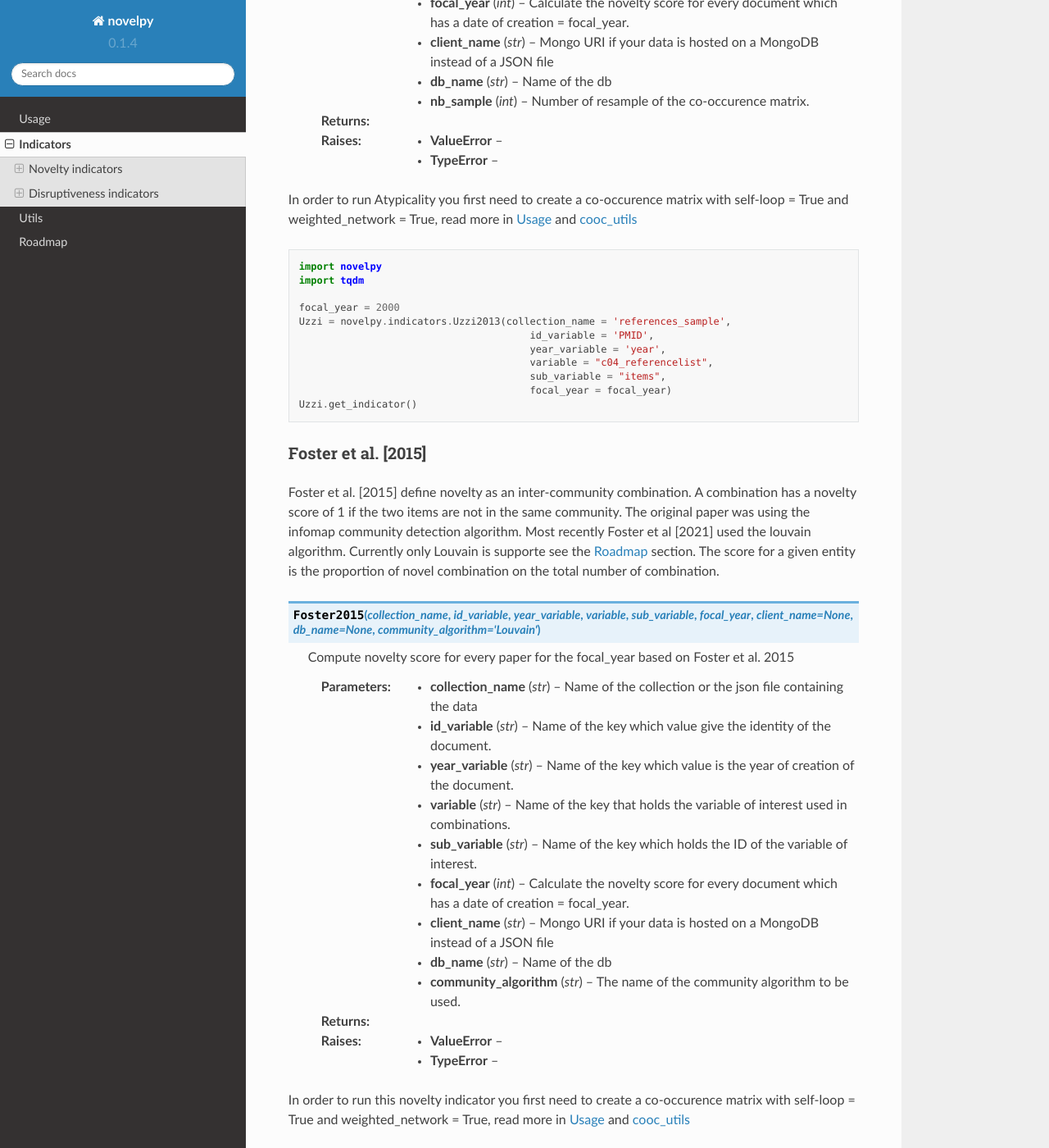
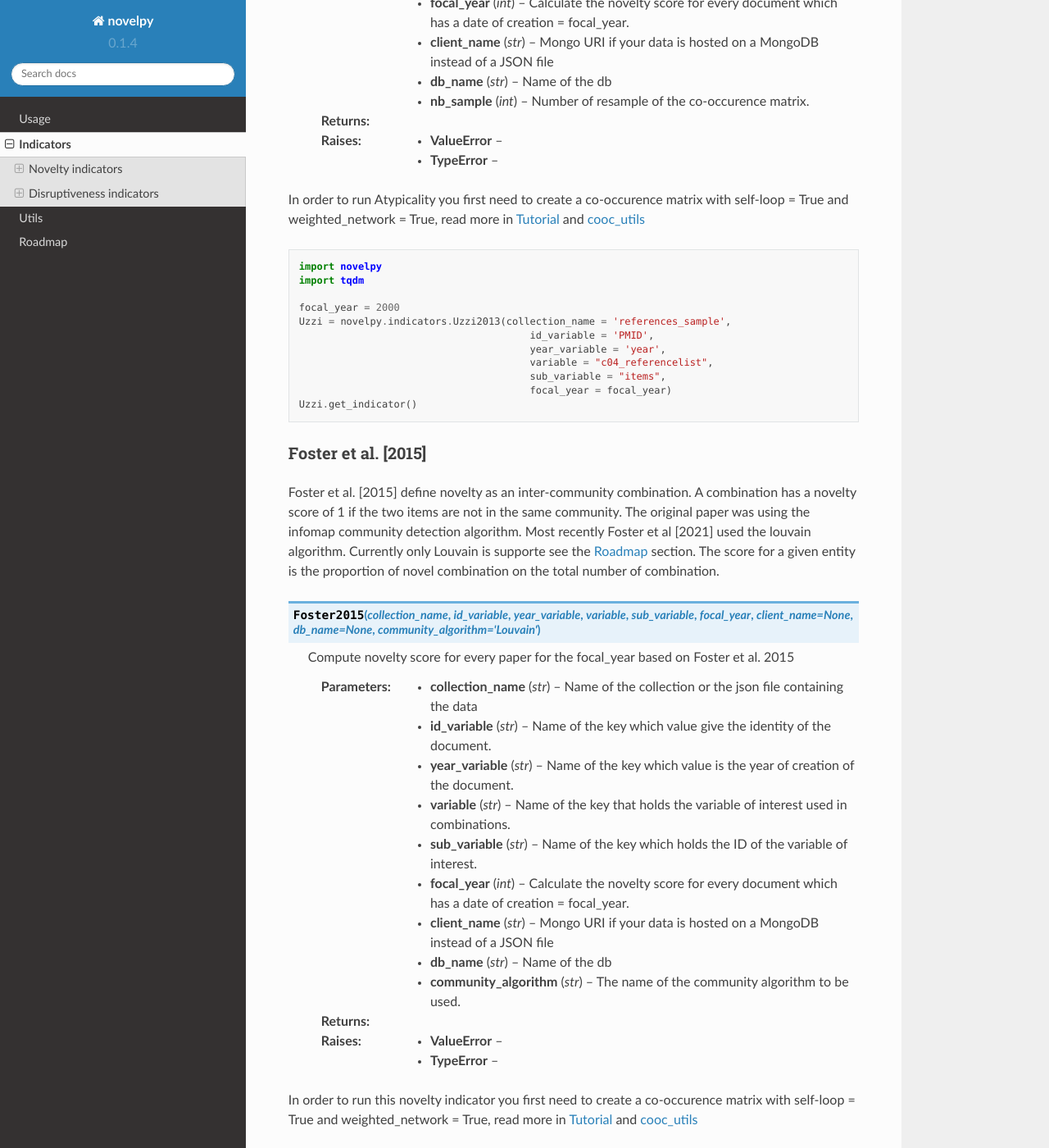
Before and after one commit to Kwirtz/novelpy, a Sphinx documentation site: the page built from docs/source/indicators.rst, in a window 1280 px wide and 1400 px high, scrolled down 751 px. Shown: the whole window at 82% size. Built offline with Sphinx 7.4.7 and the Read the Docs theme 2.0.0, drawn with Linux system fonts in a browser that asks for light colours; some of the changed text lies outside the part shown.

Commit message:
update docs

```diff
--- a/docs/source/indicators.rst
+++ b/docs/source/indicators.rst
@@ -36,7 +36,7 @@ The goal of the measure proposed by Uzzi et al. [2013] is to compare an observed
    :raises TypeError:
 
 
-In order to run Atypicality you first need to create a co-occurence matrix with self-loop = True and weighted_network = True, read more in :ref:`Usage` and :ref:`Utils:cooc_utils`
+In order to run Atypicality you first need to create a co-occurence matrix with self-loop = True and weighted_network = True, read more in :ref:`Usage:tutorial` and :ref:`Utils:cooc_utils`
 
 .. code-block:: python
 
@@ -78,7 +78,7 @@ Foster et al. [2015] define novelty as an inter-community combination. A combina
 
    :raises TypeError:
 
-In order to run this novelty indicator you first need to create a co-occurence matrix with self-loop = True and weighted_network = True, read more in :ref:`Usage` and :ref:`Utils:cooc_utils`
+In order to run this novelty indicator you first need to create a co-occurence matrix with self-loop = True and weighted_network = True, read more in :ref:`Usage:tutorial` and :ref:`Utils:cooc_utils`
 
 .. code-block:: python
 
@@ -118,11 +118,13 @@ Lee et al. [2015] compare the observed number of combination with the theoretica
 
    :raises TypeError:
 
-In order to run "commonness" you first need to create a co-occurence matrix with self-loop = True and weighted_network = True, read more in :ref:`Usage` and :ref:`Utils:cooc_utils`
+In order to run "commonness" you first need to create a co-occurence matrix with self-loop = True and weighted_network = True, read more in :ref:`Usage:tutorial` and :ref:`Utils:cooc_utils`
 
 .. code-block:: python
 
    import novelpy
+
+   focal_year = 2000
 
    Lee = novelpy.indicators.Lee2015(collection_name = 'references_sample',
                                           id_variable = 'PMID',
@@ -158,11 +160,13 @@ Wang et al. [2017] proposed a measure of difficulty on pair of references that w
    :raises ValueError:
    :raises TypeError:
 
-In order to run the indicator you first need to create a co-occurence matrix with self-loop = True and weighted_network = True, read more in :ref:`Usage` and :ref:`Utils:cooc_utils`
+In order to run the indicator you first need to create a co-occurence matrix with self-loop = True and weighted_network = True, read more in :ref:`Usage:tutorial` and :ref:`Utils:cooc_utils`
 
 .. code-block:: python
 
    import novelpy
+
+   focal_year = 2000
 
    Wang = novelpy.indicators.Wang2017(collection_name = 'meshterms_sample',
                                           id_variable = 'PMID',
--- a/docs/source/usage.rst
+++ b/docs/source/usage.rst
@@ -34,7 +34,7 @@ The package currently supports JSON files which should be located in Data/docs o
 
 | Depending on what kind of indicator you are running, you will need different kind of input (For example for Uzzi et al.(2013) you only need references.json).
 |
-| We intend to automatize the process with well known Databases (Web of science, arxiv, Pubmed Knowlede graph, ...). Look into the :ref:`roadmap` section to learn
+| We intend to automatize the process with well known Databases (Web of science, ArXiv, Pubmed Knowlede graph, ...). Look into the :ref:`roadmap` section to learn
 | more about future implementation.
 |
 | If you want to use your own data, please look into the Sample section below.
```
Also changed, not shown: other parts of docs/source/usage.rst (+1 -1 lines).
